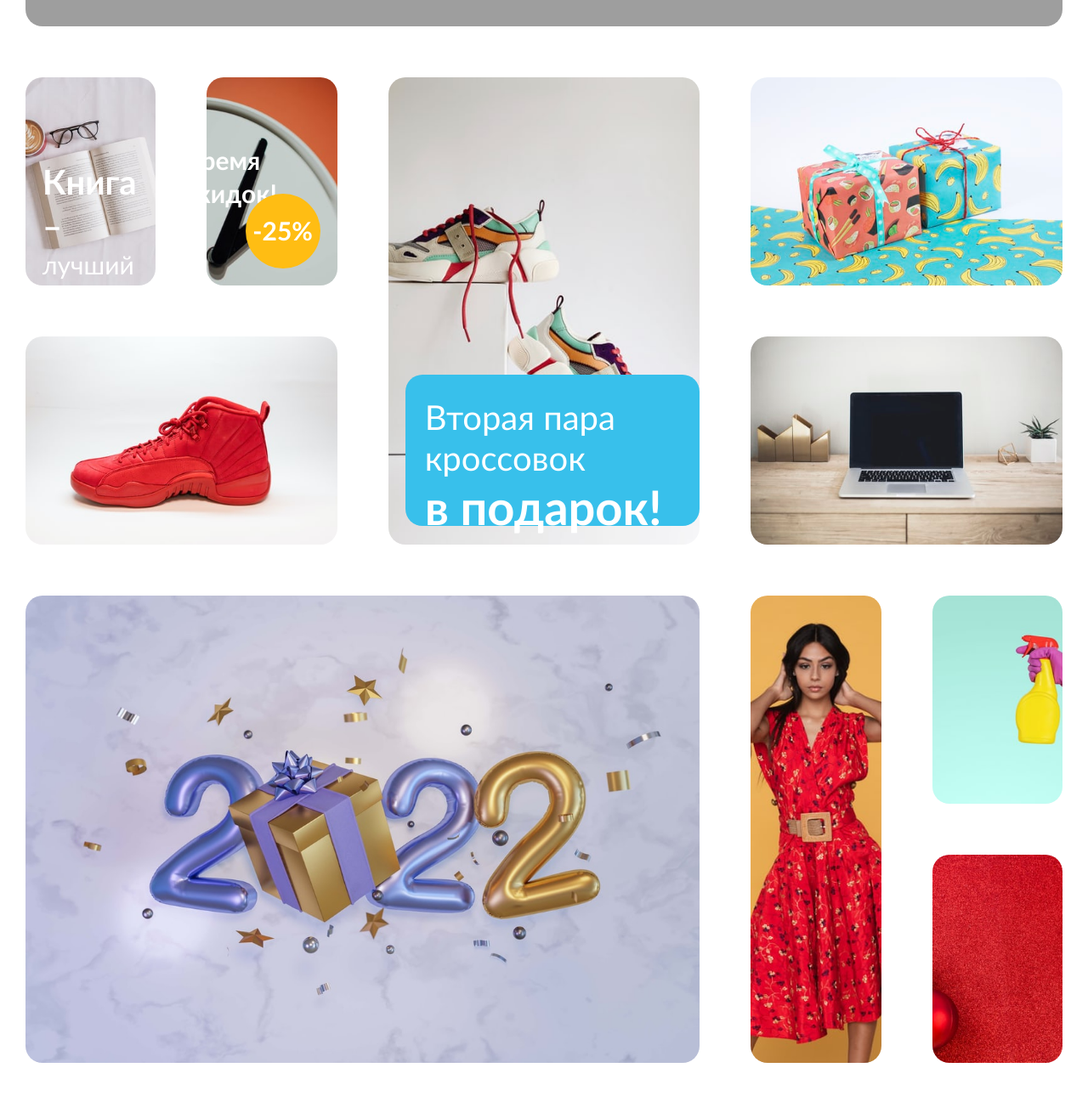
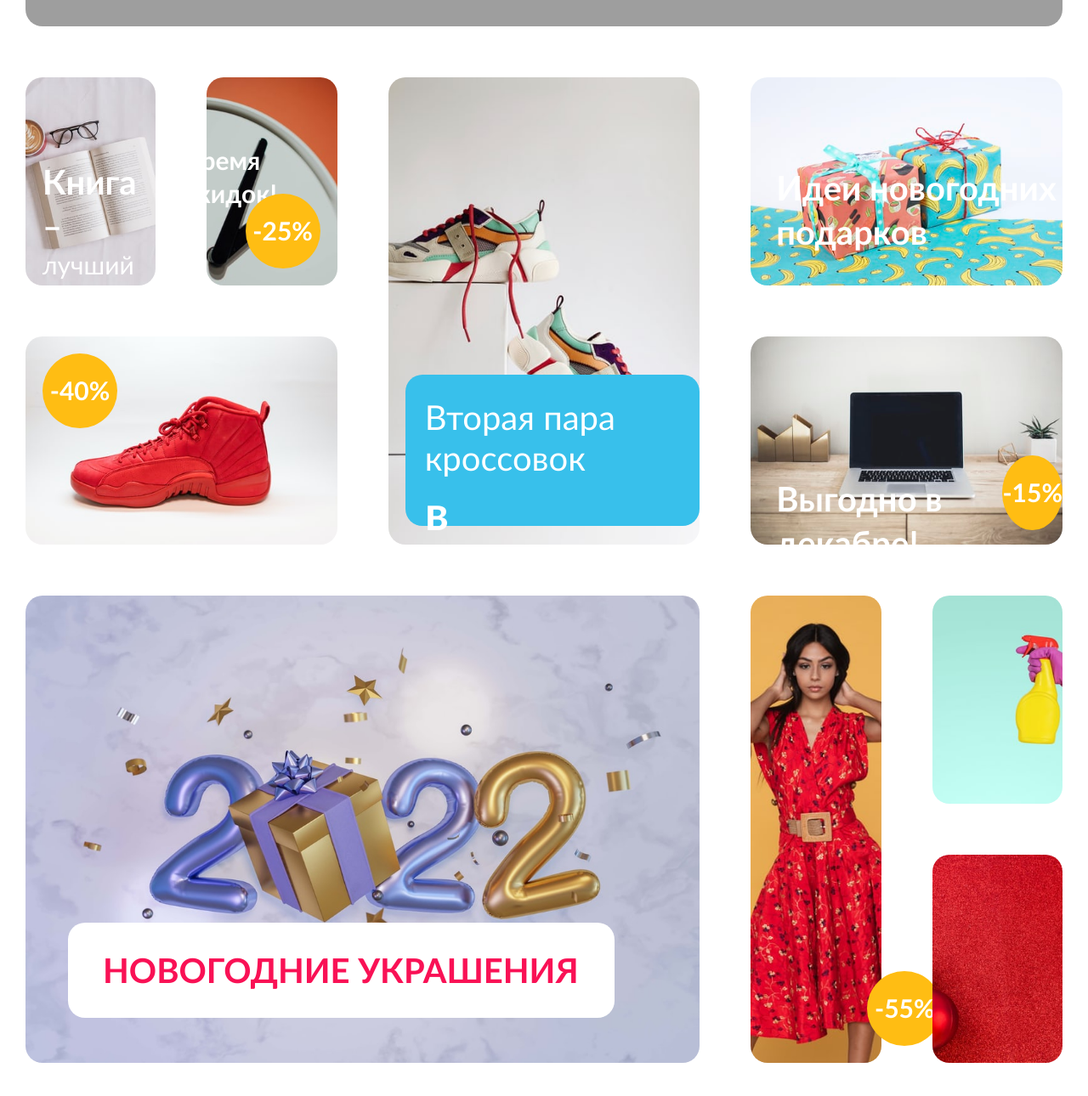
Before and after one commit to VVerkin/ShopOnline, a plain HTML site: page index.html in a window 1280 px wide. Shown: the part 624-1914 px from the top of the page at 85% size. Drawn offline with Linux system fonts and the light colour scheme; grey boxes are pictures that could not be loaded.

Commit message:
надписи на карточках

```diff
--- a/index.html
+++ b/index.html
@@ -122,14 +122,14 @@
               <img class="promo__img" src="img/promo/clock.jpg" alt="">
               <div class="clock__text">
                 <div class="clock__title">Время скидок!</div>
-                <div class="clock__discount">-25%</div>
+                <div class="clock__discount circle">-25%</div>
               </div>
             </a>
           </li>
 
           <li class="promo__second-pair">
             <a href="#">
-              <img class="promo__img" src="img/promo/second_pair.jpg" alt="">
+              <img class="promo__img second-pair-img" src="img/promo/second_pair.jpg" alt="">
               <div class="second-pair__text">
                 <div class="second-pair__text-top">
                   Вторая пара кроссовок
@@ -144,30 +144,40 @@
           <li class="promo__gifts">
             <a href="#">
               <img class="promo__img" src="img/promo/gifts.jpg" alt="">
+              <div class="gifts__text">Идеи новогодних
+                подарков
+              </div>
             </a>
           </li>
 
           <li class="promo__sneakers">
             <a href="#">
               <img class="promo__img" src="img/promo/sneakers.jpg" alt="">
+              <div class="sneakers__discount circle">-40%</div>
             </a>
           </li>
 
           <li class="promo__laptop">
             <a href="#">
               <img class="promo__img" src="img/promo/laptop.jpg" alt="">
+              <div class="laptop__text">
+                <div class="laptop__title">Выгодно в декабре!</div>
+                <div class="laptop__discount circle">-15%</div>
+            </div>
             </a>
           </li>
 
           <li class="promo__new-year">
             <a href="#">
               <img class="promo__img" src="img/promo/2022.jpg" alt="">
+              <div class="new-year__text">новогодние украшения</div>
             </a>
           </li>
 
           <li class="promo__dress">
             <a href="#">
               <img class="promo__img" src="img/promo/dress.jpg" alt="">
+              <div class="dress__discount circle">-55%</div>
             </a>
           </li>
 
--- a/style/promo.css
+++ b/style/promo.css
@@ -111,15 +111,21 @@
   }
 
   .clock__discount {
+    position: absolute;
+    top: 137px;
+    right: 20px;
+  }
+
+  .circle {
     width: 88px;
     height: 88px;
     border-radius: 50%;
     background-color: var(--yellow-color);
-    position: absolute;
-    top: 137px;
-    right: 20px;
     text-align: center;
     padding-top: 24px;
+    font-weight: 700;
+    font-size: 30px;
+    line-height: 39px;
   }
 
   .promo__second-pair {
@@ -128,13 +134,12 @@
 
   .second-pair__text {
     position: absolute;
-    width: minmax(414px, 510px);
+    max-width: 510px;
     height: 178px;
-    padding: 26px 23px;
     top: 350px;
     left: 20px;
-
-    background: #38C0EB;
+    padding: 26px 60px 26px 23px;
+    background: var(--light-blue-color);
     border-radius: 20px;
   }
 
@@ -142,7 +147,7 @@
     font-weight: 400;
     font-size: 40px;
     line-height: 48px;
-
+    margin-bottom: 6px;
   }
 
   .second-pair__text-bottom {
@@ -155,24 +160,84 @@
     grid-area: gifts;
   }
 
+  .gifts__text {
+    position: absolute;
+    top: 104px;
+    left: 30px;
+    white-space: pre-line;
+    font-weight: 700;
+    font-size: 40px;
+    line-height: 52px;
+  }
+
   .promo__sneakers {
     grid-area: sneakers;
+  }
+
+  .sneakers__discount {
+    position: absolute;
+    top: 20px;
+    left: 20px;
   }
 
   .promo__laptop {
     grid-area: laptop;
   }
 
+  .laptop__text {
+    display: flex;
+    position: absolute;
+    left: 30px;
+    top: 140px;
+    gap: 39px;
+  }
+
+  .laptop__title {
+    padding-top: 25px;
+    font-weight: 700;
+    font-size: 40px;
+    line-height: 52px;
+    }
+
   .promo__new-year {
     grid-area: new-year;
+  }
+
+  .new-year__text {
+    width: 643px;
+    height: 115;
+    background-color: var(--white-color);
+    border-radius: 20px;
+    padding: 32px 41px;
+    position: absolute;
+    left: 50px;
+    top: 385px;
+    font-weight: 700;
+    font-size: 40px;
+    line-height: 48px;
+    text-transform: uppercase;
+
+    color: var(--red-color);
   }
 
   .promo__dress {
     grid-area: dress;
   }
 
+  .dress__discount {
+    position: absolute;
+    left: 137px;
+    top: 442px;
+  }
+
   .promo__clean {
     grid-area: clean;
+  }
+
+  .clean__title {
+    font-weight: 700;
+    font-size: 30px;
+    line-height: 39px;
   }
 
   .promo__balls {
```
